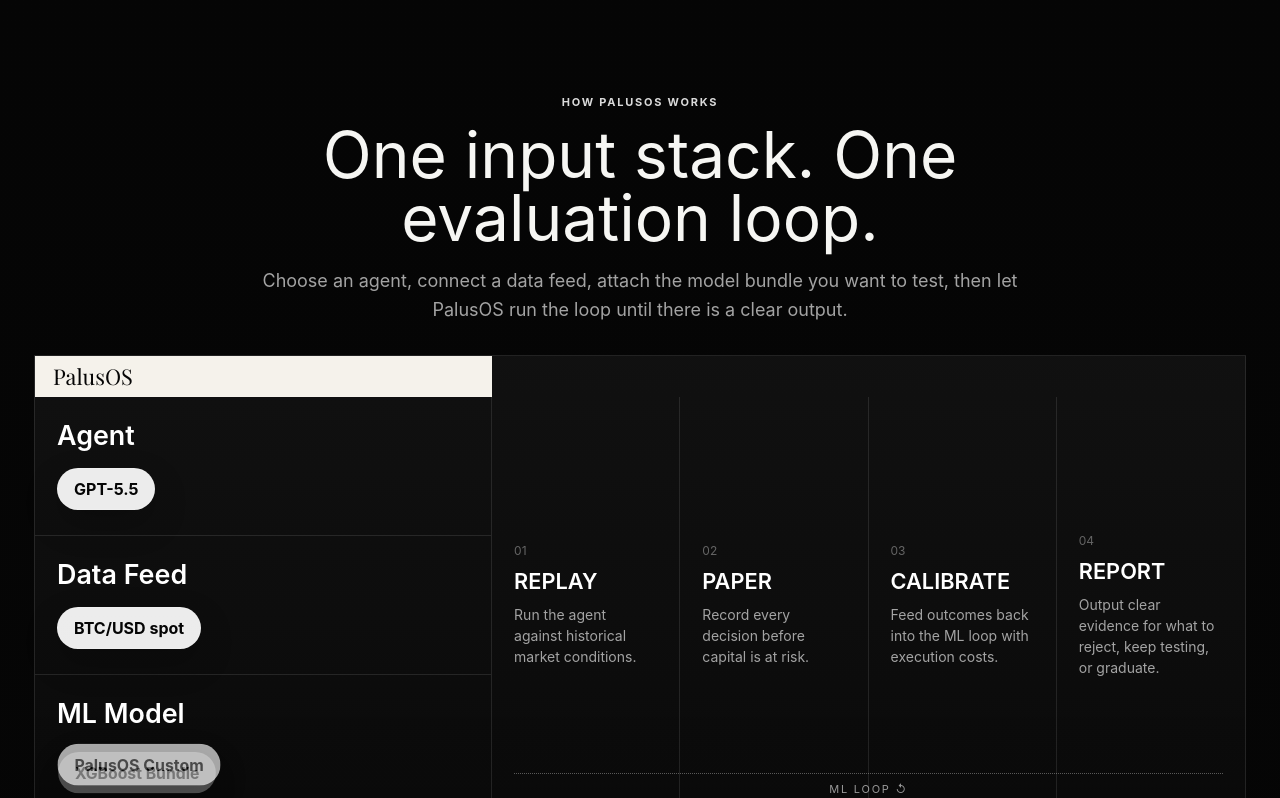
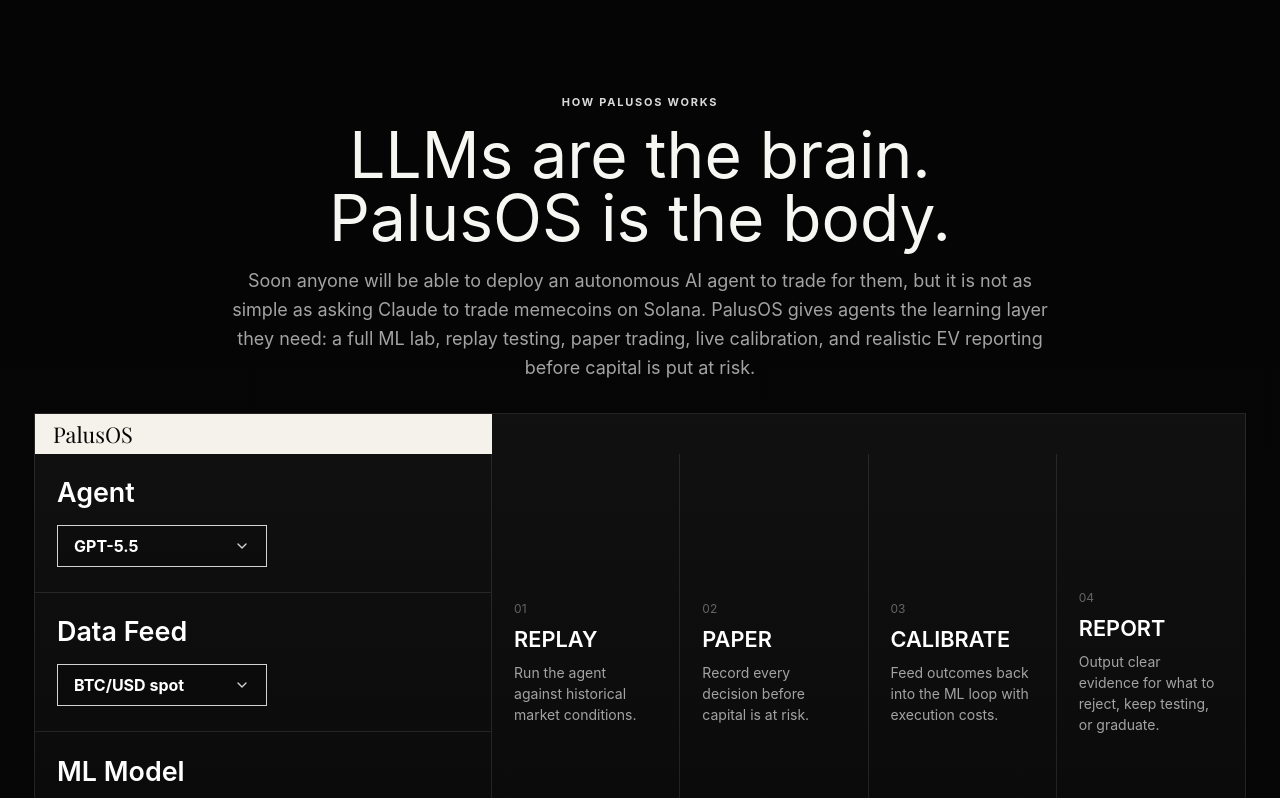
Before and after one commit to jasonheron/palusos, a React (Vite) app: page / in a window 1280 px wide. Shown: the part 802-1600 px from the top of the page. Built offline with nearby package versions, Linux system fonts and the light colour scheme.

Commit message:
Polish PalusOS learning layer copy

```diff
--- a/src/App.tsx
+++ b/src/App.tsx
@@ -1,12 +1,12 @@
 import type React from 'react';
-import { ArrowRight, Bot, BrainCircuit, ExternalLink, Layers3, LineChart, LockKeyhole, Menu, ShieldCheck, Sparkles } from 'lucide-react';
+import { ArrowRight, Bot, BrainCircuit, ChevronDown, ExternalLink, Layers3, LineChart, LockKeyhole, Menu, ShieldCheck, Sparkles } from 'lucide-react';
 import { AgentDashboard, PipelineTimeline } from './components/AgentDashboard';
 import { marketAdapters, strategyRunners } from './modules/adapters';
 import './styles/app.css';
 import './styles/palusos-hero.css';
 
 const copy = {
-  tagline: 'The learning layer for agentic trading agents.',
+  tagline: 'The learning layer for agentic trading agents',
 };
 
 function App() {
@@ -108,8 +108,8 @@
     <section className="system-section" id="architecture">
       <div className="section-heading compact">
         <span className="eyebrow">How PalusOS works</span>
-        <h2>One input stack. One evaluation loop.</h2>
-        <p>Choose an agent, connect a data feed, attach the model bundle you want to test, then let PalusOS run the loop until there is a clear output.</p>
+        <h2>LLMs are the brain. PalusOS is the body.</h2>
+        <p>Soon anyone will be able to deploy an autonomous AI agent to trade for them, but it is not as simple as asking Claude to trade memecoins on Solana. PalusOS gives agents the learning layer they need: a full ML lab, replay testing, paper trading, live calibration, and realistic EV reporting before capital is put at risk.</p>
       </div>
 
       <div className="system-diagram" aria-label="PalusOS system diagram">
@@ -139,7 +139,7 @@
     <article className="diagram-input">
       <span>{title}</span>
       <div className="diagram-choice" aria-label={`${title} selected option`}>
-        {options.map((option, index) => <b key={option} style={{ '--option-index': index } as React.CSSProperties}>{option}</b>)}
+        {options.map((option, index) => <b key={option} style={{ '--option-index': index } as React.CSSProperties}>{option}<ChevronDown size={16} /></b>)}
       </div>
     </article>
   );
--- a/src/styles/palusos-hero.css
+++ b/src/styles/palusos-hero.css
@@ -1064,3 +1064,26 @@
     width: 100%;
   }
 }
+
+/* Dropdown treatment for animated section-two selectors */
+.diagram-choice b {
+  display: inline-flex;
+  align-items: center;
+  justify-content: space-between;
+  gap: 12px;
+  min-width: 210px;
+  border-radius: 0;
+  border-color: rgba(255,255,255,.82);
+  background: rgba(0,0,0,.12);
+  color: #fff;
+  box-shadow: none;
+}
+
+.diagram-choice b svg {
+  flex: 0 0 auto;
+  opacity: .82;
+}
+
+.diagram-choice {
+  width: min(100%, 320px);
+}
```
